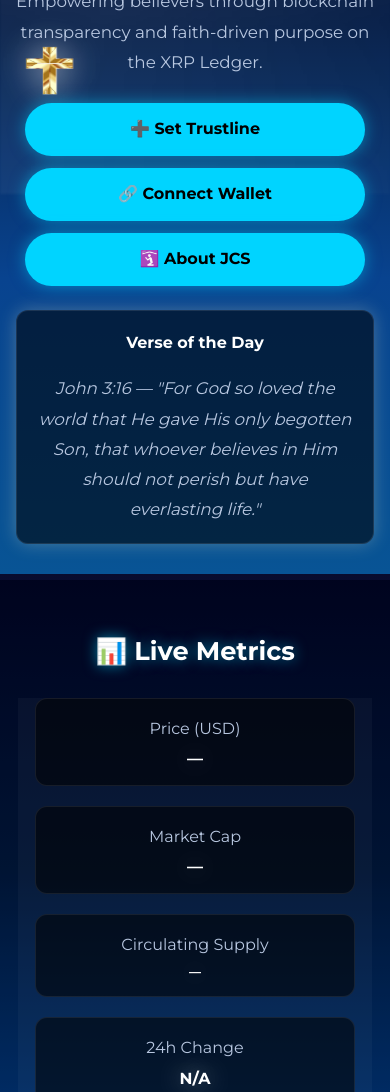
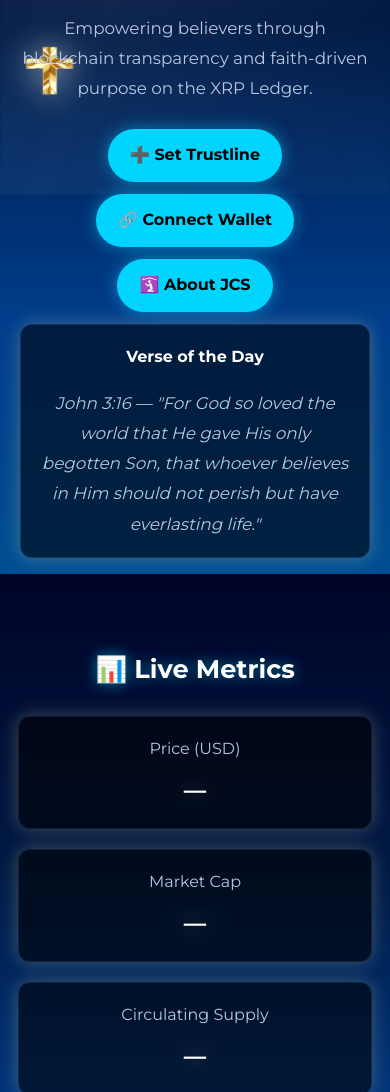
Before and after one commit to XRBitcoinCash/JCS-token-on-the-XRPL, a plain HTML site: page index.html in a window 390 px wide. Shown: the part 270-1362 px from the top of the page. Drawn offline with nearby package versions, Linux system fonts and the light colour scheme; a web font is replaced by a local one.

Commit message:
Update style.css

```diff
--- a/css/style.css
+++ b/css/style.css
@@ -1,11 +1,9 @@
 /* ============================================================
-   JESUS CHRIST SAVES TOKEN — FIXED CLEAN & RESPONSIVE CSS
-   Faithful to original look with alignment & mobile fixes
+   JESUS CHRIST SAVES TOKEN — CLEAN & RESPONSIVE BUILD
+   Faithful to desktop look | Fixed mobile alignment & scaling
    ============================================================ */
 
-/* --------------------------
-   Root Variables
---------------------------- */
+/* -------------------------- Root Variables -------------------------- */
 :root {
   --gold-1: #ffd700;
   --gold-2: #fff8dc;
@@ -18,9 +16,7 @@
   --section-spacing-mobile: 56px;
 }
 
-/* --------------------------
-   Reset + Base
---------------------------- */
+/* -------------------------- Reset + Base -------------------------- */
 * { margin: 0; padding: 0; box-sizing: border-box; }
 html, body { height: 100%; scroll-behavior: smooth; }
 body {
@@ -31,9 +27,7 @@
   overflow-x: hidden;
 }
 
-/* --------------------------
-   Subtle Light Rays (Top Only)
---------------------------- */
+/* -------------------------- Light Rays -------------------------- */
 body::before {
   content: "";
   position: absolute;
@@ -49,9 +43,7 @@
 a { color: #00d4ff; text-decoration: none; }
 a:hover { text-decoration: underline; }
 
-/* --------------------------
-   Background Particles
---------------------------- */
+/* -------------------------- Particles -------------------------- */
 #particles-js {
   position: absolute;
   top: 0; left: 0;
@@ -61,9 +53,7 @@
   overflow: hidden;
 }
 
-/* --------------------------
-   Header
---------------------------- */
+/* -------------------------- Header -------------------------- */
 header {
   position: fixed; top: 0; left: 0;
   width: 100%;
@@ -77,9 +67,7 @@
 header img { height: 48px; filter: drop-shadow(0 0 12px rgba(255,255,255,0.4)); }
 nav a { margin: 0 12px; font-weight: 700; letter-spacing: 0.2px; }
 
-/* --------------------------
-   Gold Sign Ledger Button
---------------------------- */
+/* -------------------------- Ledger Button -------------------------- */
 .sign-ledger-btn {
   display: inline-block;
   background: linear-gradient(90deg, var(--gold-1), var(--gold-2));
@@ -98,14 +86,13 @@
   text-decoration: none;
 }
 
-/* --------------------------
-   Hero
---------------------------- */
+/* -------------------------- Hero -------------------------- */
 .hero {
   min-height: 86vh;
-  display: grid; place-items: center;
+  display: grid;
+  place-items: center;
   text-align: center;
-  padding: 100px 20px 40px; /* reduced top padding */
+  padding: 100px 20px 40px;
 }
 .hero h1 {
   font-size: clamp(2.2rem, 4.6vw, 3.4rem);
@@ -138,9 +125,7 @@
   transform: translateY(-1px);
 }
 
-/* --------------------------
-   Sections / Cards
---------------------------- */
+/* -------------------------- Sections & Cards -------------------------- */
 section { padding: 56px 20px; max-width: 1100px; margin: 0 auto; }
 h2 {
   text-align: center;
@@ -150,7 +135,6 @@
   font-weight: 800;
 }
 
-/* Grid fix: minmax prevents overflow */
 .cards { display: grid; gap: 16px; grid-template-columns: repeat(12, minmax(0,1fr)); }
 .card {
   background: var(--card-bg);
@@ -163,9 +147,7 @@
 .card h3 { margin-bottom: 8px; font-size: 1.05rem; }
 .muted { color: var(--muted); }
 
-/* --------------------------
-   Metrics
---------------------------- */
+/* -------------------------- Metrics -------------------------- */
 .metrics-grid {
   display: grid;
   gap: 16px;
@@ -180,6 +162,8 @@
   border: 1px solid rgba(255,255,255,0.08);
   width: 100%;
   max-width: 240px;
+  word-wrap: break-word;
+  overflow-wrap: anywhere;
 }
 .metric .value {
   font-size: 1.4rem;
@@ -188,9 +172,7 @@
   text-shadow: var(--glow);
 }
 
-/* --------------------------
-   Verse Card
---------------------------- */
+/* -------------------------- Verse Card -------------------------- */
 #verseCard {
   background: rgba(255,255,255,0.08);
   border-radius: 12px;
@@ -201,18 +183,14 @@
 }
 #dailyVerse { font-style: italic; }
 
-/* --------------------------
-   Checklist / Roadmap
---------------------------- */
+/* -------------------------- Checklist / Roadmap -------------------------- */
 ul.checklist { list-style: none; padding-left: 0; }
 ul.checklist li {
   padding: 6px 0;
   display: flex; align-items: baseline; gap: 10px;
 }
 
-/* --------------------------
-   Footer
---------------------------- */
+/* -------------------------- Footer -------------------------- */
 footer {
   text-align: center;
   padding: 38px 20px 64px;
@@ -222,83 +200,21 @@
   margin-top: 36px;
 }
 
-/* --------------------------
-   MOBILE FIXES
---------------------------- */
-@media (max-width: 900px) {
-  .metrics-grid { grid-template-columns: 1fr 1fr; }
-  .cards { grid-template-columns: 1fr; }
-}
-@media (max-width: 768px) {
-  header {
-    flex-direction: column;
-    align-items: center;
-    text-align: center;
-    padding: 12px;
-  }
-  nav a { display: inline-block; margin: 6px 8px; }
-  .hero { padding: 90px 16px 36px; min-height: 80vh; }
-  .cta a { width: 100%; max-width: 340px; text-align: center; }
-  .metrics-grid { grid-template-columns: 1fr; }
-  .metric { max-width: 100%; }
-  .card { padding: 16px 14px; }
-}
-/* === FIX: Prevent metric overflow === */
-.metric {
-  word-wrap: break-word;
-  overflow-wrap: anywhere;
-  white-space: normal;
-  text-align: center;
-  display: flex;
-  flex-direction: column;
-  justify-content: center;
-}
-
-.metric .value {
-  font-size: clamp(1rem, 1.6vw, 1.4rem);
-  line-height: 1.2;
-  word-break: break-word;
-  overflow-wrap: break-word;
-  max-width: 100%;
-}
-/* === FIX: Prevent Circulating Supply overflow === */
-#supply.value {
-  font-size: clamp(0.75rem, 1vw, 1rem);
-  line-height: 1.2;
-  word-break: break-word;
-  overflow-wrap: anywhere;
-  white-space: normal;
-}
-
-/* Optional — keep all metrics balanced visually */
-.metric .value {
-  max-width: 100%;
-  overflow-wrap: anywhere;
-  word-break: break-word;
-  text-align: center;
-}
-
-/* Optional — if you want a little breathing room inside cards */
-.metric {
-  padding: 14px 8px;
-}
-/* === JC Ecosystem Footer === */
+/* -------------------------- Ecosystem Footer -------------------------- */
 .ecosystem-footer {
   background: linear-gradient(180deg, #0a0a0a 0%, #111111 100%);
   color: #f5f5f5;
   padding: 40px 20px;
   text-align: center;
   border-top: 2px solid #ffd700;
-  box-shadow: 0 -2px 10px rgba(255, 215, 0, 0.15);
+  box-shadow: 0 -2px 10px rgba(255,215,0,0.15);
 }
-
 .ecosystem-footer h3 {
   font-family: 'UnifrakturCook', cursive;
   font-size: 2rem;
   color: #ffd700;
   margin-bottom: 12px;
 }
-
 .ecosystem-footer .ecosystem-desc {
   font-family: 'Montserrat', sans-serif;
   color: #ddd;
@@ -306,19 +222,11 @@
   margin: 0 auto 25px;
   line-height: 1.5;
 }
-
 .ecosystem-links {
-  display: flex;
-  flex-wrap: wrap;
-  justify-content: center;
-  gap: 18px;
-  margin-bottom: 20px;
+  display: flex; flex-wrap: wrap; justify-content: center; gap: 18px; margin-bottom: 20px;
 }
-
 .eco-link {
-  display: flex;
-  align-items: center;
-  gap: 8px;
+  display: flex; align-items: center; gap: 8px;
   padding: 8px 14px;
   border-radius: 10px;
   text-decoration: none;
@@ -328,138 +236,67 @@
   font-family: 'Montserrat', sans-serif;
   font-weight: 600;
 }
-
-.eco-link img {
-  width: 28px;
-  height: 28px;
-  object-fit: contain;
-}
-
+.eco-link img { width: 28px; height: 28px; object-fit: contain; }
 .eco-link:hover {
-  background: rgba(255, 215, 0, 0.15);
-  box-shadow: 0 0 10px rgba(255, 215, 0, 0.4);
+  background: rgba(255,215,0,0.15);
+  box-shadow: 0 0 10px rgba(255,215,0,0.4);
   color: #ffd700;
   transform: translateY(-2px);
 }
+.ecosystem-tagline { font-size: 0.95rem; color: #ccc; }
+.ecosystem-copy { font-size: 0.8rem; color: #888; margin-top: 8px; }
 
-.ecosystem-tagline {
-  font-size: 0.95rem;
-  color: #ccc;
-}
-
-.ecosystem-copy {
-  font-size: 0.8rem;
-  color: #888;
-  margin-top: 8px;
-}
 /* ============================================================
-   MOBILE VIEW FIXES — JESUS CHRIST SAVES TOKEN
-   Fixes header overlap, section gradient alignment,
-   light/dark transitions, and uneven card scaling.
+   MOBILE VIEW — 768px AND BELOW
+   Fixes header overlap, card scaling, gradient alignment
    ============================================================ */
 @media (max-width: 768px) {
 
-  /* --- HEADER / HERO FIX --- */
+  /* Header & Hero */
   header {
-    position: fixed;
-    background: rgba(0, 0, 0, 0.8); /* darken for readability */
-    padding: 10px 16px;
+    flex-direction: column;
+    align-items: center;
+    text-align: center;
+    background: rgba(0,0,0,0.85);
+    padding: 12px 16px;
   }
-
-  /* Prevent transparent button from stretching header */
   .sign-ledger-btn {
     width: auto;
     max-width: 240px;
+    margin-top: 6px;
     padding: 10px 18px;
-    font-size: 0.9rem;
   }
-
-  /* Add padding so hero content isn't hidden by header */
   .hero {
-    padding-top: 140px !important;
+    padding-top: 140px;
     min-height: 85vh;
   }
 
-  .hero h1 {
-    margin-top: 16px;
-    line-height: 1.2;
+  /* Gradient smoothing */
+  body {
+    background: linear-gradient(180deg,
+      var(--blue-1) 0%,
+      #001a44 35%,
+      #003d8b 70%,
+      var(--blue-2) 100%);
   }
 
-  /* --- BACKGROUND GRADIENT ALIGNMENT FIX --- */
-  body {
-    background: linear-gradient(
-      180deg,
-      var(--blue-1) 0%,
-      #001a44 35%,
-      #003d8b 65%,
-      var(--blue-2) 100%
-    );
+  /* Section layout */
+  section { padding: 48px 18px; background: transparent; }
+  .cards, .metrics-grid { grid-template-columns: 1fr; gap: 20px; }
+  .card, .metric { max-width: 360px; margin: 0 auto; width: 100%; }
+
+  /* Verse & metrics unification */
+  #verseCard, .metric {
+    background: rgba(0,0,0,0.55);
+    box-shadow: 0 0 18px rgba(255,255,200,0.25);
   }
 
-  section {
-    background: transparent;
-    padding: 48px 18px;
-  }
+  /* Checklist & Roadmap */
+  ul.checklist li { align-items: flex-start; font-size: 0.95rem; }
 
-  /* --- VERSE CARD ALIGNMENT --- */
-  #verseCard {
-    background: rgba(0, 0, 0, 0.55);
-    margin-top: 24px;
-    box-shadow: 0 0 18px rgba(255, 255, 200, 0.25);
-  }
-
-  /* --- METRICS FIX --- */
-  .metrics-grid {
-    grid-template-columns: 1fr;
-    gap: 20px;
-    justify-items: center;
-  }
-
-  .metric {
-    background: rgba(0, 0, 0, 0.55);
-    max-width: 320px;
-    width: 100%;
-    margin: 0 auto;
-    padding: 16px;
-    transform: none;
-  }
-
-  /* --- ROADMAP / CHECKLIST ALIGNMENT --- */
-  ul.checklist li {
-    align-items: flex-start;
-    font-size: 0.95rem;
-  }
-
-  /* --- CARD SCALING FIX --- */
-  .cards {
-    grid-template-columns: 1fr;
-    gap: 20px;
-  }
-
-  .card {
-    transform: none !important;
-    width: 100%;
-    max-width: 360px;
-    margin: 0 auto;
-  }
-
-  /* Ensure even visual weight for FAQ & ecosystem sections */
-  footer,
-  .ecosystem-footer {
-    background: rgba(0, 0, 0, 0.85);
+  /* Footer balance */
+  footer, .ecosystem-footer {
+    background: rgba(0,0,0,0.85);
     padding-bottom: 80px;
   }
-
-  /* --- LIGHT/DARK BALANCE --- */
-  section:nth-of-type(even),
-  .metrics-grid:nth-of-type(even),
-  .cards:nth-of-type(even) {
-    background: rgba(0, 0, 0, 0.25);
-  }
-
-  section:nth-of-type(odd),
-  .metrics-grid:nth-of-type(odd),
-  .cards:nth-of-type(odd) {
-    background: rgba(255, 255, 255, 0.03);
-  }
 }
```
